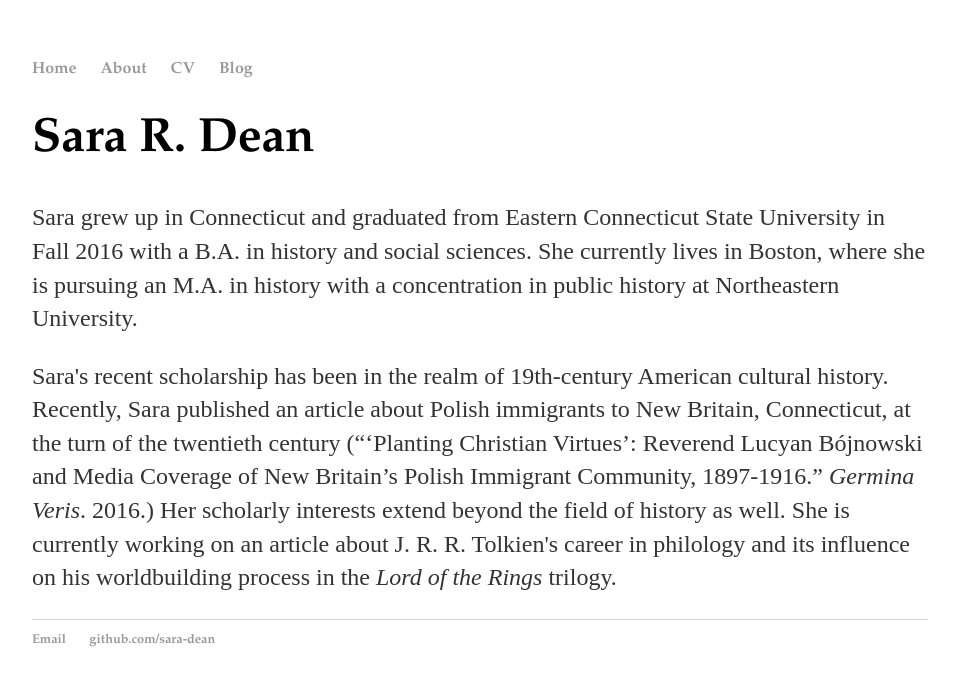
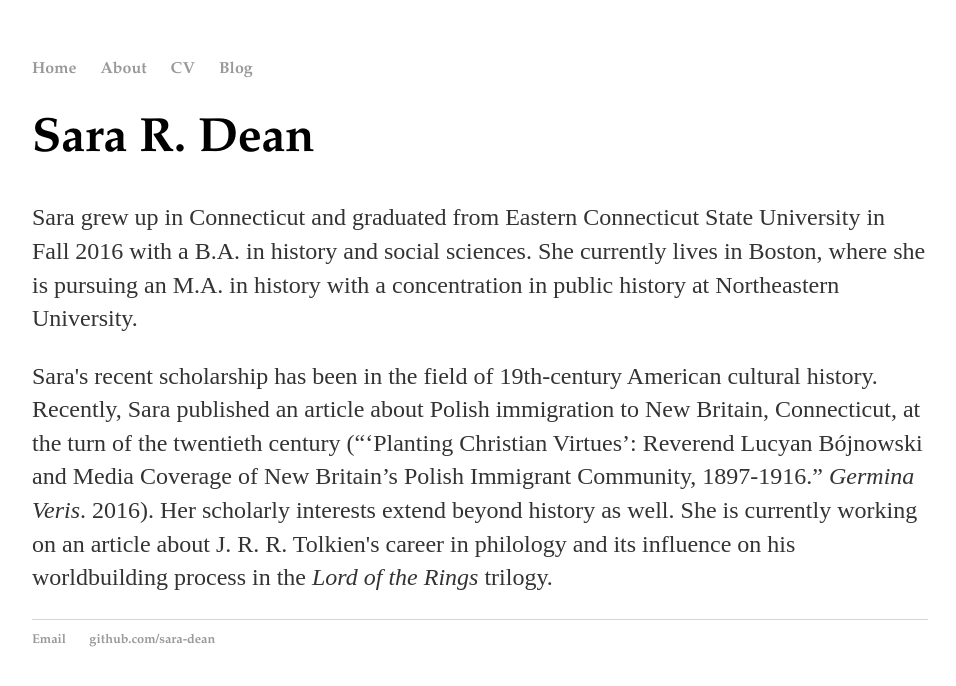
Before and after one commit to sara-dean/sara-dean.github.io, a Jekyll site: the page built from about.html, in a window 1280 px wide. Shown: the top 686 px of the page, without its empty margins (160-1116 px from the left). Built offline with Jekyll 4.4.1, drawn with Linux system fonts in a browser that asks for light colours.

Commit message:
Update about.html

```diff
--- a/about.html
+++ b/about.html
@@ -6,5 +6,5 @@ title: About
 	<h1>Sara R. Dean</h1>
 	<p>Sara grew up in Connecticut and graduated from Eastern Connecticut State University in Fall 2016 with a B.A. in history and social sciences. She currently lives in Boston, where she is pursuing an M.A. in history with a concentration in public history at Northeastern University.
 	<p>
-	Sara's recent scholarship has been in the realm of 19th-century American cultural history. Recently, Sara published an article about Polish immigrants to New Britain, Connecticut, at the turn of the twentieth century (“‘Planting Christian Virtues’: Reverend Lucyan Bójnowski and Media Coverage of New Britain’s Polish Immigrant Community, 1897-1916.” <i>Germina Veris</i>. 2016.) Her scholarly interests extend beyond the field of history as well. She is currently working on an article about J. R. R. Tolkien's career in philology and its influence on his worldbuilding process in the <i>Lord of the Rings</i> trilogy.</p>
+	Sara's recent scholarship has been in the field of 19th-century American cultural history. Recently, Sara published an article about Polish immigration to New Britain, Connecticut, at the turn of the twentieth century (“‘Planting Christian Virtues’: Reverend Lucyan Bójnowski and Media Coverage of New Britain’s Polish Immigrant Community, 1897-1916.” <i>Germina Veris</i>. 2016). Her scholarly interests extend beyond history as well. She is currently working on an article about J. R. R. Tolkien's career in philology and its influence on his worldbuilding process in the <i>Lord of the Rings</i> trilogy.</p>
 </div><!-- /.blurb -->
```
